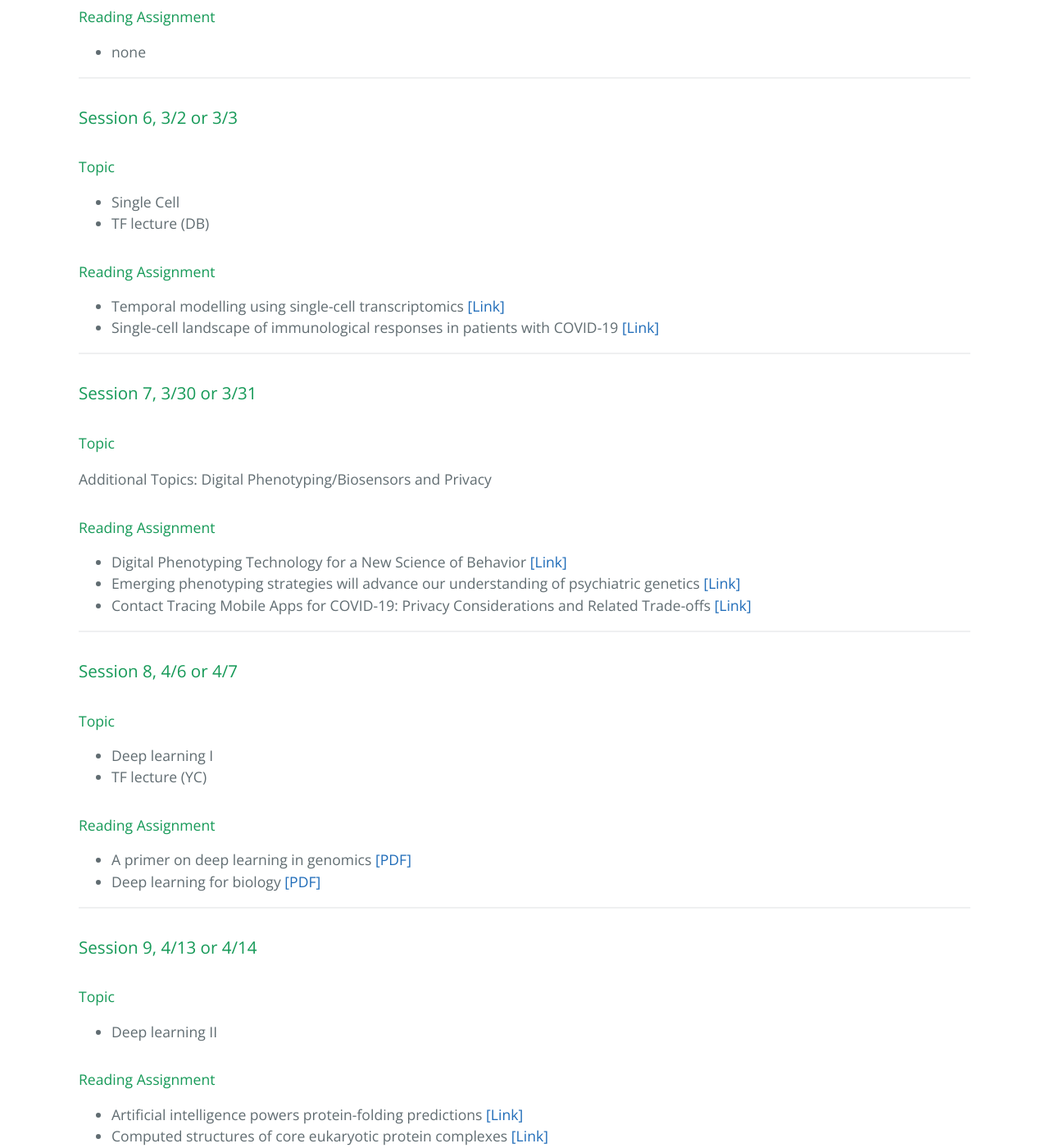
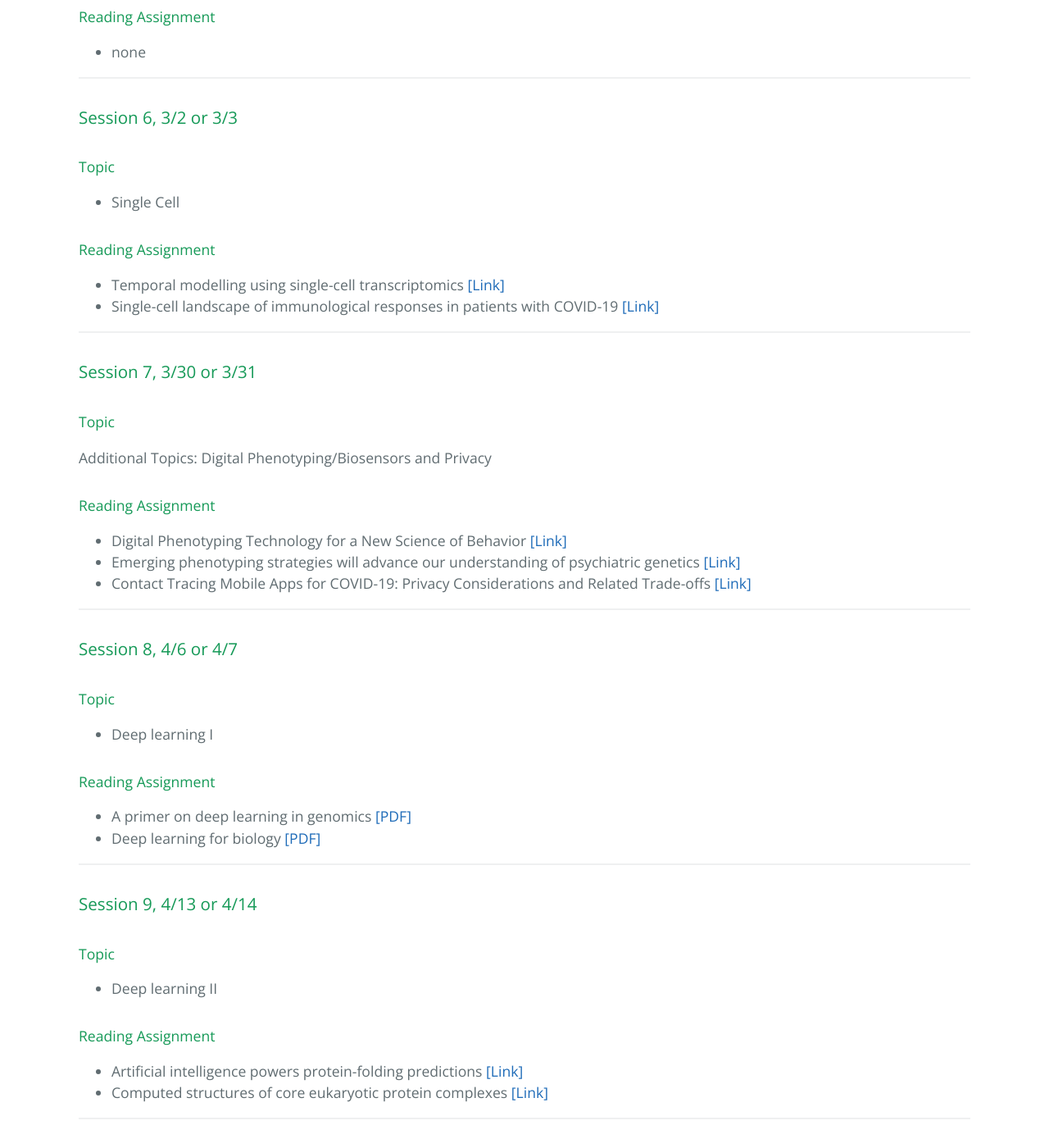
Before and after one commit to gersteinlab/cbb752b23, a Jekyll site: the page built from discussion.md, in a window 1280 px wide and 1400 px high, scrolled down 3329 px. Shown: the whole window at 82% size. Built offline with Jekyll 4.4.1, drawn with Linux system fonts in a browser that asks for light colours.

Commit message:
Update discussion.md

```diff
--- a/discussion.md
+++ b/discussion.md
@@ -112,7 +112,6 @@ The following two are short comments on the above paper. You should read these c
 
 #### Topic
 * Single Cell
-* TF lecture (DB)
 
 #### Reading Assignment
 * Temporal modelling using single-cell transcriptomics [[Link]](https://www.nature.com/articles/s41576-021-00444-7)
@@ -137,7 +136,6 @@ Additional Topics: Digital Phenotyping/Biosensors and Privacy
 
 #### Topic
 * Deep learning I
-* TF lecture (YC)
 
 #### Reading Assignment
 * A primer on deep learning in genomics [[PDF]](https://www.nature.com/articles/s41588-018-0295-5.pdf)
```
